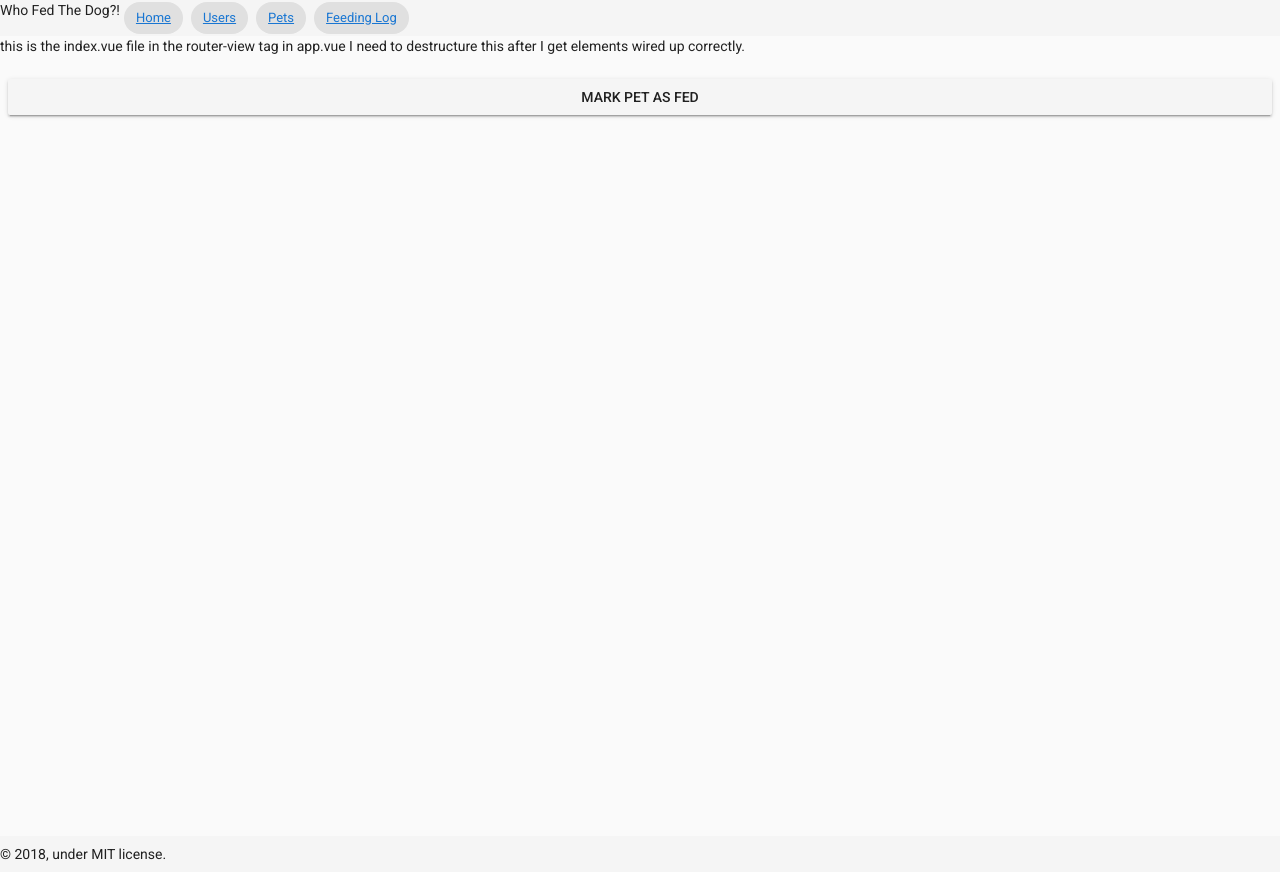
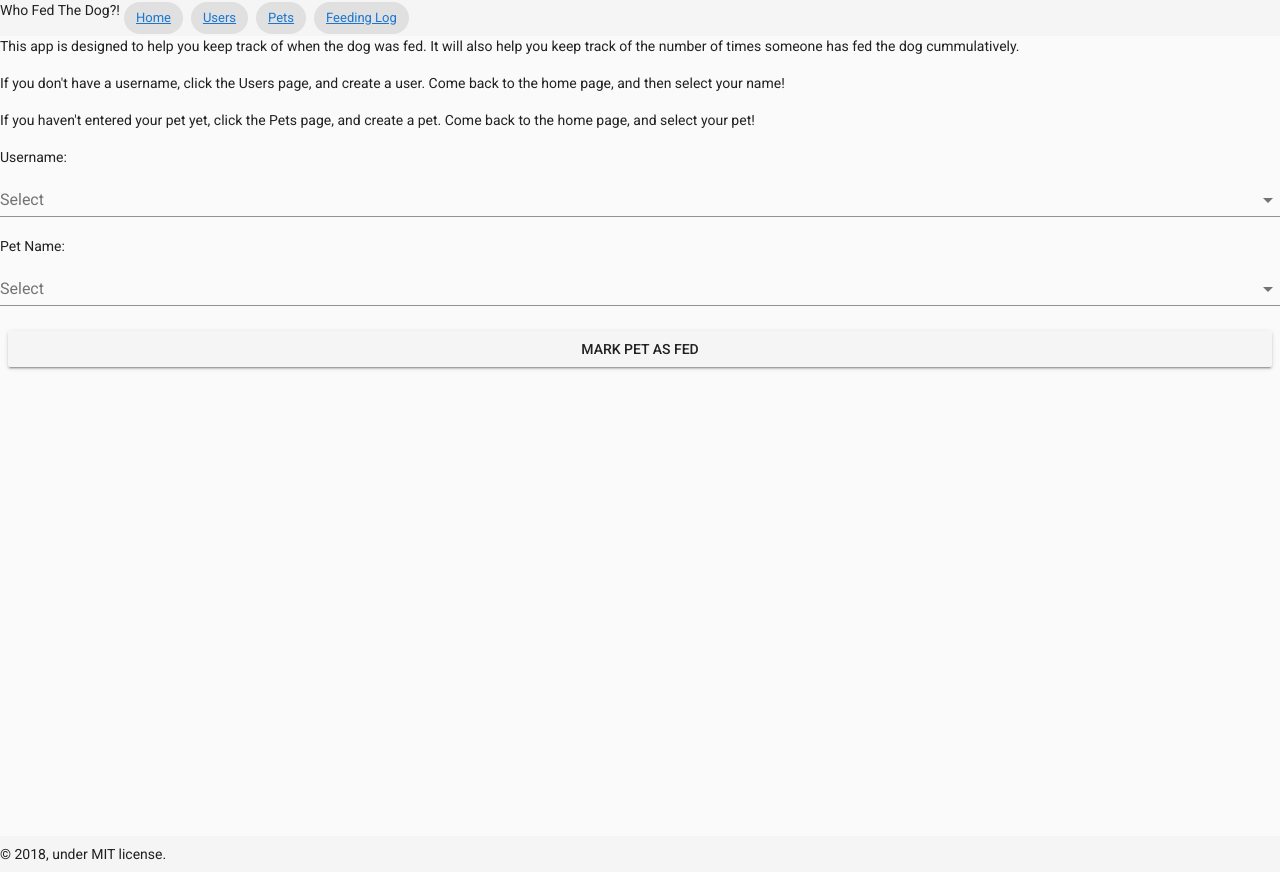
Before and after one commit to yhtomitim/who-fed-the-dog-client, a Vue app in the folder who-fed-the-dog/: page / in a window 1280 px wide. Built offline with nearby package versions, Linux system fonts and the light colour scheme; no server answers.

Commit message:
clean up index add working code to post user_id and pet_id to fed table

```diff
--- a/who-fed-the-dog/src/views/Index.vue
+++ b/who-fed-the-dog/src/views/Index.vue
@@ -1,44 +1,26 @@
 <template>
   <v-app>
-    <p>this is the index.vue file in the router-view tag in app.vue I need to destructure this after I get elements wired up correctly.</p>
-    <!-- <v-btn @click="getUsers">List all {{ labels[0] }}</v-btn> -->
-    <!-- <v-btn @click="getPets">List all {{ labels[1] }}</v-btn> -->
-    <!-- <v-btn @click="getFedLog">List {{ labels[2] }} Log </v-btn> -->
-    <v-btn @click="postFed">Mark Pet As Fed</v-btn>
-    <!-- <form action="">
-      <label for="newUser">Username: </label>
-      <v-text-field
-        type="text"
-        v-model="user"></v-text-field>
-      <v-select :labels="labels">Users</v-select>
-      <v-btn
-        @click.prevent="postNewUser"
-        type="submit">Add User</v-btn>
-      <v-btn
-        @click.prevent="deleteUser"
-        type="submit">Remove User</v-btn>
-      <v-btn
-        @click.prevent="findUser"
-        type="submit">Find User</v-btn>
-      <v-btn>Edit {{ user }}</v-btn>
-    </form> -->
-     <!-- <form action="">
-      <label for="newPet">Pet Name: </label>
-      <v-text-field
-        type="text"
-        v-model="pet"></v-text-field>
-      <v-btn
-        @click.prevent="postNewPet"
-        type="submit">Add Pet</v-btn>
-      <v-btn
-        @click.prevent="deletePet"
-        type="submit">Remove Pet</v-btn>
-      <v-btn
-        @click.prevent="findPet"
-        type="submit">Find Pet</v-btn>
-      <v-btn>Edit {{ pet }}</v-btn>
-    </form> -->
-    <list-data :data="toPage"/>
+    <p>This app is designed to help you keep track of when the dog was fed. It will also help you keep track of the number of times someone has fed the dog cummulatively.</p>
+    <p>If you don't have a username, click the Users page, and create a user. Come back to the home page, and then select your name!</p>
+    <p>If you haven't entered your pet yet, click the Pets page, and create a pet. Come back to the home page, and select your pet!</p>
+    <form action="">
+      <label for="user">Username: </label>
+      <v-select
+        :items="username"
+        label="Select"
+        v-model="selectedUser"
+        single-line></v-select>
+    </form>
+    <form action="">
+       <label for="pet">Pet Name: </label>
+      <v-select
+        :items="petName"
+        label="Select"
+        v-model="selectedPet"
+        single-line></v-select>
+    </form>
+    <v-btn @click="postFed">Mark {{selectedPet || 'Pet'}} As Fed</v-btn>
+    <!-- <list-data :data="toPage"/> -->
   </v-app>
 </template>
 
@@ -48,64 +30,49 @@ import ListData from '@/components/ListData'
 export default {
   data() {
     return {
-      toPage: [],
-      labels: ['users', 'pets', 'fed'],
-      user: '',
-      pet: ''
+      users: null,
+      pets: null,
+      username: [],
+      petName: [],
+      selectedPet: null,
+      selectedUser: null
     }
   },
+  mounted: function() {
+    this.getUsers();
+    this.getPets();
+  },
   methods: {
-    // getUsers() {
-    //   const apiUrl = `http://localhost:8080/api/v1/routes/${this.labels[0]}`;
-    //   fetch(apiUrl)
-    //     .then(Response => Response.json())
-    //     .then(Response => {
-    //       this.toPage = [];
-    //       this.toPage.push(Response.users);
-    //     })
-    // },
-    // findUser() {
-    //   const apiUrl = `http://localhost:8080/api/v1/routes/${this.labels[0]}/${this.user}`;
-    //   fetch(apiUrl)
-    //     .then(Response => Response.json())
-    //     .then(Response => {
-    //       this.toPage = [];
-    //       this.toPage.push(Response);
-    //     })
-    // },
-    // getPets() {
-    //   const apiUrl = 'http://localhost:8080/api/v1/routes/pets';
-    //   fetch(apiUrl)
-    //     .then(Response => Response.json())
-    //     .then(Response => {
-    //       this.toPage = [];
-    //       this.toPage.push(Response.pets);
-    //     })
-    // },
-    // findPet() {
-    //   const apiUrl = `http://localhost:8080/api/v1/routes/pets/${this.pet}`;
-    //   fetch(apiUrl)
-    //     .then(Response => Response.json())
-    //     .then(Response => {
-    //       this.toPage = [];
-    //       this.toPage.push(Response);
-    //     })
-    // },
-    getFedLog() {
-      const apiUrl = 'http://localhost:8080/api/v1/routes/fedon';
+    getUsers() {
+      const apiUrl = `http://localhost:8080/api/v1/routes/users`;
       fetch(apiUrl)
         .then(Response => Response.json())
         .then(Response => {
-          this.toPage = [];
-          this.toPage.push(Response.fed);
+          this.users = null;
+          this.users = Response.users;
+          this.users.forEach(user => this.username.push(user.username));
+        })
+    },
+    getPets() {
+      const apiUrl = 'http://localhost:8080/api/v1/routes/pets';
+      fetch(apiUrl)
+        .then(Response => Response.json())
+        .then(Response => {
+          this.pets = null;
+          this.pets = Response.pets;
+          this.pets.forEach(pet => this.petName.push(pet.petName));
         })
     },
     //this will need to get the name typed in and the pet name to post to the db table fed
     postFed() {
       const apiUrl = 'http://localhost:8080/api/v1/routes/feed';
+      const filteredUsers = this.users.filter(user => user.username === this.selectedUser);
+      const filteredPets = this.pets.filter(pet => pet.petName === this.selectedPet);
+      const userId = filteredUsers[0].id;
+      const petId = filteredPets[0].id;
       const data = {
-        user_id: 1,
-        pet_id: 2,
+        user_id: userId,
+        pet_id: petId,
       };
       fetch(apiUrl, {
         body: JSON.stringify(data),
@@ -118,76 +85,7 @@ export default {
         .then(Response => {
           console.log(Response)
           });
-    },
-    // postNewUser() {
-    //   const apiUrl = 'http://localhost:8080/api/v1/routes/newuser';
-    //   const data = {
-    //     username: this.user
-    //   };
-    //   fetch(apiUrl, {
-    //     body: JSON.stringify(data),
-    //     headers: new Headers ({
-    //       'Content-Type': 'application/json',
-    //       mode: 'no-cors'}),
-    //     method: 'POST',
-    //   })
-    //     .then(Response => Response.json())
-    //     .then(Response => {
-    //       console.log(Response)
-    //       });
-    // },
-    // postNewPet() {
-    //   const apiUrl = 'http://localhost:8080/api/v1/routes/newpet';
-    //   const data = {
-    //     petName: this.pet
-    //   };
-    //   fetch(apiUrl, {
-    //     body: JSON.stringify(data),
-    //     headers: new Headers ({
-    //       'Content-Type': 'application/json',
-    //       mode: 'no-cors'}),
-    //     method: 'POST',
-    //   })
-    //     .then(Response => Response.json())
-    //     .then(Response => {
-    //       console.log(Response)
-    //       });
-    // },
-    // deletePet() {
-    //   const apiUrl = `http://localhost:8080/api/v1/routes/removepet/${this.pet}`;
-    //   const data = {
-    //     petName: this.pet
-    //   };
-    //   fetch(apiUrl, {
-    //     body: JSON.stringify(data),
-    //     headers: new Headers ({
-    //       'Content-Type': 'application/json',
-    //       mode: 'no-cors'}),
-    //     method: 'DELETE',
-    //   })
-    //     .then(Response => Response.json())
-    //     .then(Response => {
-    //       console.log(Response)
-    //       });
-    // },
-    // deleteUser() {
-    //   const apiUrl = `http://localhost:8080/api/v1/routes/removeuser/${this.user}`;
-    //   const data = {
-    //     username: this.user
-    //   };
-    //   fetch(apiUrl, {
-    //     body: JSON.stringify(data),
-    //     headers: new Headers ({
-    //       'Content-Type': 'application/json',
-    //       mode: 'no-cors'}),
-    //     method: 'DELETE',
-    //   })
-    //     .then(Response => Response.json())
-    //     .then(Response => {
-    //       console.log(Response)
-    //       });
-    // },
-
+    }
   },
   components: {
     ListData
```
